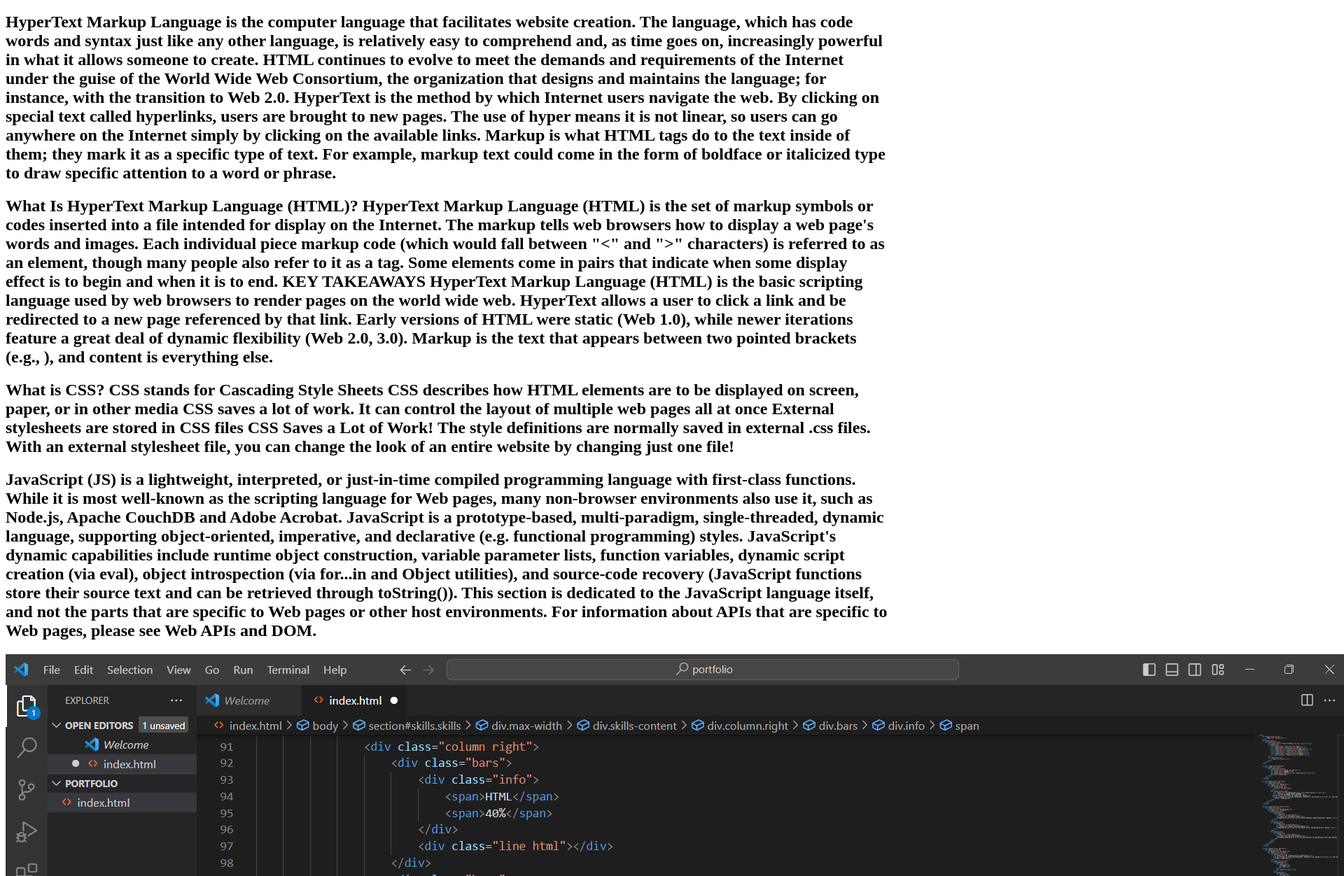
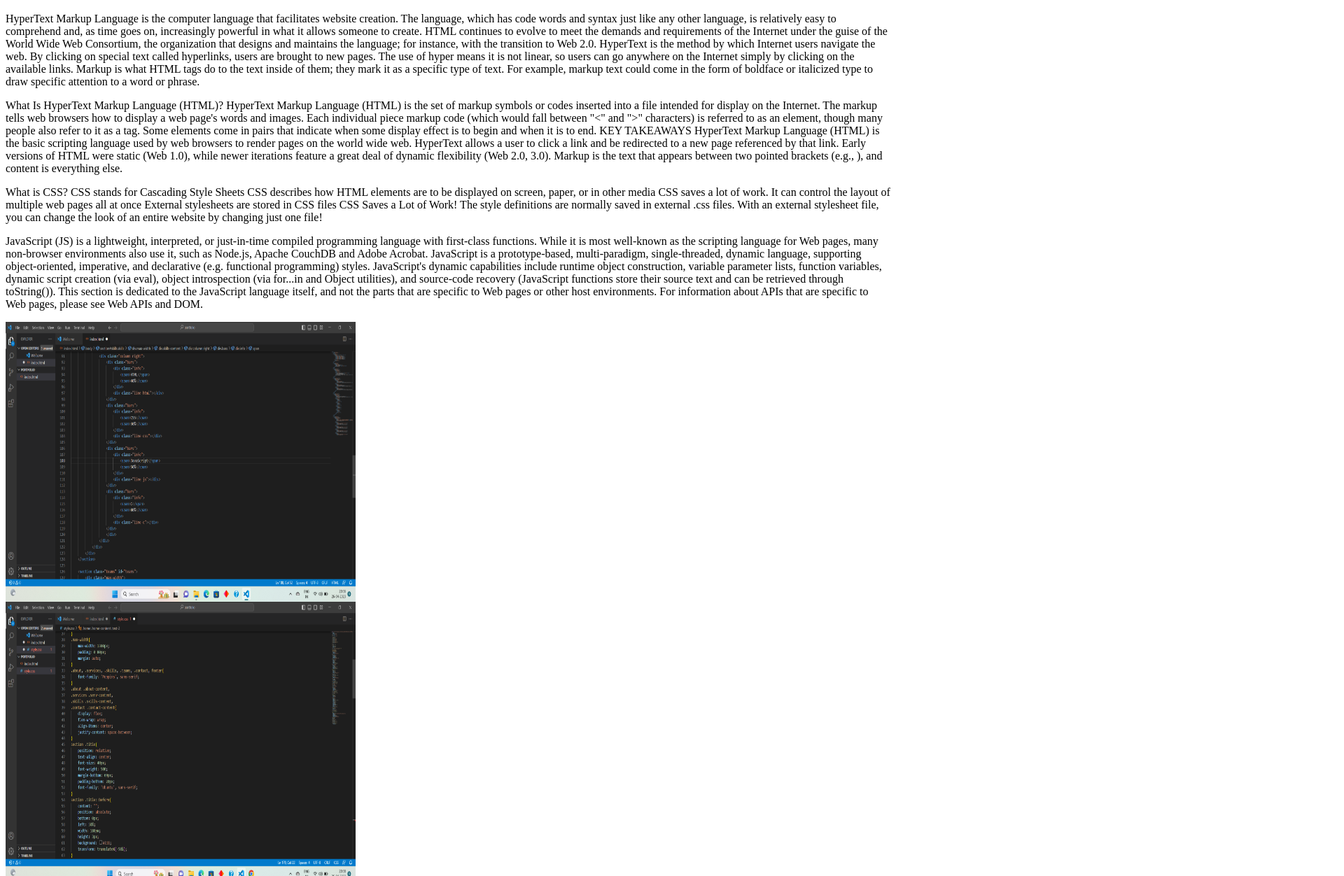
Before and after one commit to mukund844/portfolio, a plain HTML site: page page.html in a window 1280 px wide. Shown: the part 48-1300 px from the top of the page at 70% size, 1920 px wide, since content can reach past the window. Drawn offline with Linux system fonts and the light colour scheme.

Commit message:
Update page.html

```diff
--- a/page.html
+++ b/page.html
@@ -5,15 +5,15 @@
         <body>
             <div class="form-box">
                 <h1 >Welcome To Web Design Module...! </h1>
-                <h2>HyperText Markup Language is the computer language that facilitates website creation. The language, which has code words and syntax just like any other language, is relatively easy to comprehend and, as time goes on, increasingly powerful in what it allows someone to create. HTML continues to evolve to meet the demands and requirements of the Internet under the guise of the World Wide Web Consortium, the organization that designs and maintains the language; for instance, with the transition to Web 2.0. HyperText is the method by which Internet users navigate the web. By clicking on special text called hyperlinks, users are brought to new pages. The use of hyper means it is not linear, so users can go anywhere on the Internet simply by clicking on the available links. Markup is what HTML tags do to the text inside of them; they mark it as a specific type of text. For example, markup text could come in the form of boldface or italicized type to draw specific attention to a word or phrase.</h2>
-                <h2>What Is HyperText Markup Language (HTML)? HyperText Markup Language (HTML) is the set of markup symbols or codes inserted into a file intended for display on the Internet. The markup tells web browsers how to display a web page's words and images. Each individual piece markup code (which would fall between "<" and ">" characters) is referred to as an element, though many people also refer to it as a tag. Some elements come in pairs that indicate when some display effect is to begin and when it is to end. KEY TAKEAWAYS HyperText Markup Language (HTML) is the basic scripting language used by web browsers to render pages on the world wide web. HyperText allows a user to click a link and be redirected to a new page referenced by that link. Early versions of HTML were static (Web 1.0), while newer iterations feature a great deal of dynamic flexibility (Web 2.0, 3.0). Markup is the text that appears between two pointed brackets (e.g., ), and content is everything else.</h2> </div>
-                    <h2>What is CSS? CSS stands for Cascading Style Sheets CSS describes how HTML elements are to be displayed on screen, paper, or in other media CSS saves a lot of work. It can control the layout of multiple web pages all at once External stylesheets are stored in CSS files CSS Saves a Lot of Work! The style definitions are normally saved in external .css files. With an external stylesheet file, you can change the look of an entire website by changing just one file!</h2>
-                    <h2>JavaScript (JS) is a lightweight, interpreted, or just-in-time compiled programming language with first-class functions. While it is most well-known as the scripting language for Web pages, many non-browser environments also use it, such as Node.js, Apache CouchDB and Adobe Acrobat. JavaScript is a prototype-based, multi-paradigm, single-threaded, dynamic language, supporting object-oriented, imperative, and declarative (e.g. functional programming) styles. JavaScript's dynamic capabilities include runtime object construction, variable parameter lists, function variables, dynamic script creation (via eval), object introspection (via for...in and Object utilities), and source-code recovery (JavaScript functions store their source text and can be retrieved through toString()). This section is dedicated to the JavaScript language itself, and not the parts that are specific to Web pages or other host environments. For information about APIs that are specific to Web pages, please see Web APIs and DOM.</h2>
+                <p>HyperText Markup Language is the computer language that facilitates website creation. The language, which has code words and syntax just like any other language, is relatively easy to comprehend and, as time goes on, increasingly powerful in what it allows someone to create. HTML continues to evolve to meet the demands and requirements of the Internet under the guise of the World Wide Web Consortium, the organization that designs and maintains the language; for instance, with the transition to Web 2.0. HyperText is the method by which Internet users navigate the web. By clicking on special text called hyperlinks, users are brought to new pages. The use of hyper means it is not linear, so users can go anywhere on the Internet simply by clicking on the available links. Markup is what HTML tags do to the text inside of them; they mark it as a specific type of text. For example, markup text could come in the form of boldface or italicized type to draw specific attention to a word or phrase.</p>
+                <p>What Is HyperText Markup Language (HTML)? HyperText Markup Language (HTML) is the set of markup symbols or codes inserted into a file intended for display on the Internet. The markup tells web browsers how to display a web page's words and images. Each individual piece markup code (which would fall between "<" and ">" characters) is referred to as an element, though many people also refer to it as a tag. Some elements come in pairs that indicate when some display effect is to begin and when it is to end. KEY TAKEAWAYS HyperText Markup Language (HTML) is the basic scripting language used by web browsers to render pages on the world wide web. HyperText allows a user to click a link and be redirected to a new page referenced by that link. Early versions of HTML were static (Web 1.0), while newer iterations feature a great deal of dynamic flexibility (Web 2.0, 3.0). Markup is the text that appears between two pointed brackets (e.g., ), and content is everything else.</p> </div>
+                    <p>What is CSS? CSS stands for Cascading Style Sheets CSS describes how HTML elements are to be displayed on screen, paper, or in other media CSS saves a lot of work. It can control the layout of multiple web pages all at once External stylesheets are stored in CSS files CSS Saves a Lot of Work! The style definitions are normally saved in external .css files. With an external stylesheet file, you can change the look of an entire website by changing just one file!</p>
+                    <p>JavaScript (JS) is a lightweight, interpreted, or just-in-time compiled programming language with first-class functions. While it is most well-known as the scripting language for Web pages, many non-browser environments also use it, such as Node.js, Apache CouchDB and Adobe Acrobat. JavaScript is a prototype-based, multi-paradigm, single-threaded, dynamic language, supporting object-oriented, imperative, and declarative (e.g. functional programming) styles. JavaScript's dynamic capabilities include runtime object construction, variable parameter lists, function variables, dynamic script creation (via eval), object introspection (via for...in and Object utilities), and source-code recovery (JavaScript functions store their source text and can be retrieved through toString()). This section is dedicated to the JavaScript language itself, and not the parts that are specific to Web pages or other host environments. For information about APIs that are specific to Web pages, please see Web APIs and DOM.</p>
                     <div class="column left">
-                    <img src="Screenshot (13).png" alt="">
+                    <img src="Screenshot (13).png" alt="img" height="400" width="500">
                 </div>
                     <div class="column right">
-                        <img src="Screenshot (14).png" alt="">
+                        <img src="Screenshot (14).png" alt="img" height="400" width="500">
                     </div>
 
 
```
